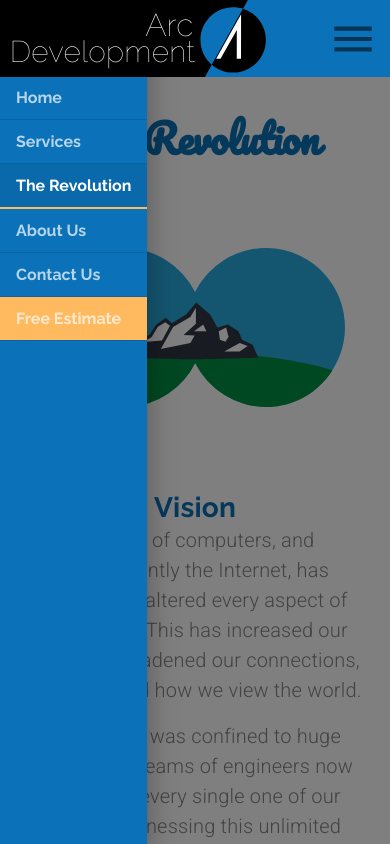
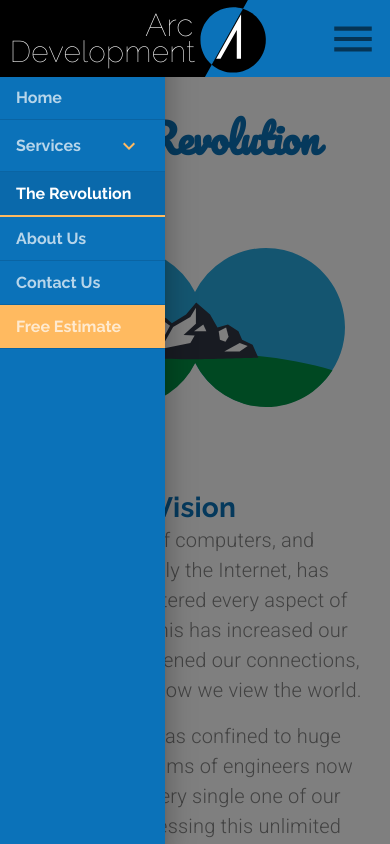
Before and after one commit to ridd0053/arcDev_ITP_app1_NextJs, a Next.js app: page /revolution in a window 390 px wide. Both pictures are taken after a click on the button 353 px from the left and 38 px from the top of the page. Shown: the top 844 px of the page. Built offline with nearby package versions, Linux system fonts and the light colour scheme.

Commit message:
Subroutes displayed in drawer - video 242

```diff
--- a/src/ui/Header.js
+++ b/src/ui/Header.js
@@ -22,6 +22,11 @@ import Popper from "@material-ui/core/Popper";
 import Paper from "@material-ui/core/Paper";
 import Grow from "@material-ui/core/Grow";
 import MenuList from "@material-ui/core/MenuList";
+import ExpansionPanel from "@material-ui/core/ExpansionPanel";
+import ExpansionPanelSummary from "@material-ui/core/ExpansionPanelSummary";
+import ExpansionPanelDetails from "@material-ui/core/ExpansionPanelDetails";
+import Grid from "@material-ui/core/Grid";
+import ExpandMoreIcon from "@material-ui/icons/ExpandMore";
 
 // Adds shadow effect to the header when user scrolls the page
 function ElevationScroll(props) {
@@ -127,11 +132,33 @@ function ElevationScroll(props) {
       },
       appbar: {
         zIndex: theme.zIndex.modal + 1,
-      }
+      },
+      expansion: {
+        backgroundColor: theme.palette.common.blue,
+        borderBottom: props => props.tabIndex === 1 ? ` 2px solid ${theme.palette.common.orange}` : "1px solid rgba(0, 0, 0, 0.12)",
+        "&.Mui-expanded": {
+          margin: 0,
+          borderBottom: 0,
+        },
+        "&::before": {
+          backgroundColor: "rgba(0, 0, 0, 0)"
+        },
+      },
+      expansionDetails: {
+        padding: 0,
+        backgroundColor: theme.palette.primary.light,
+      },
+      expansionSummary: {
+        padding: "0 24px 0 16px",
+        backgroundColor: props => props.tabIndex === 1 ? "rgba(0, 0, 0, 0.14)" : "inherit",
+        "&:hover": {
+          backgroundColor: "rgba(0, 0, 0, 0.08)",
+        },
+      },
   }))
 
 export default function Header(props) {
-    const classes = useStyles();
+    const classes = useStyles(props);
     const theme = useTheme();
     const matches = useMediaQuery(theme.breakpoints.down("md"));
 
@@ -317,7 +344,46 @@ export default function Header(props) {
           >
             <div className={classes.toolbarMargin}></div>
             <List disablePadding>
-                {routes.map( route => (
+                {routes.map( route =>
+                route.name === "Services" ?
+                (
+                  <ExpansionPanel key={route.name} elevation={0} classes={{root: classes.expansion}}>
+                    <ExpansionPanelSummary classes={{root: classes.expansionSummary}} expandIcon={<ExpandMoreIcon color="secondary" />}>
+                        <ListItemText classes={{root: classes.drawerItem}} style={{opacity: props.tabIndex === 1 ? 1 : null}} disableTypography onClick={() => {setOpenDrawer(false); props.setTabindex(route.activeIndex)}}>
+                          <Link color="inherit" href={route.link}> {route.name} </Link>
+                        </ListItemText>
+                    </ExpansionPanelSummary>
+                    <ExpansionPanelDetails classes={{root: classes.expansionDetails}}>
+                        <Grid container direction="column">
+                          {menuOptions.map(subroute => (
+                            <Grid item key={subroute.name}>
+                              <ListItem
+                                key={subroute.link}
+                                onClick={() => {setOpenDrawer(false); props.setSelectedIndex(subroute.selectedIndex)}}
+                                divider
+                                button
+                                component={Link}
+                                href={subroute.link}
+                                selected={props.selectedIndex === subroute.selectedIndex && props.tabIndex === 1 && window.location.pathname !== "/services" }
+                                classes={{selected: classes.drawerItemSelected}}
+                                >
+                                    <ListItemText classes={{root: classes.drawerItem}} disableTypography>
+                                        {subroute.name.split(" ").filter(word => word !== "Development").join(" ")}
+                                        <br />
+                                        <span style={{fontSize: "0.7rem"}}>
+                                          Development
+                                        </span>
+                                    </ListItemText>
+                                </ListItem>
+
+                            </Grid>
+                          ))}
+                        </Grid>
+                    </ExpansionPanelDetails>
+                  </ExpansionPanel>
+                )
+                :
+                (
                     <ListItem
                     key={route.link}
                     onClick={() => {setOpenDrawer(false); props.setTabindex(route.activeIndex)}}
```
